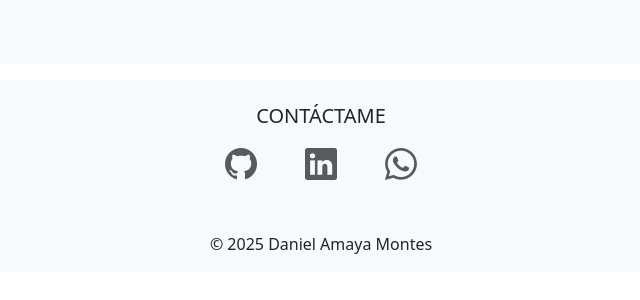
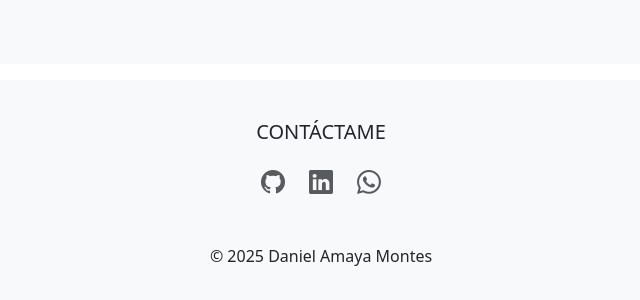
Before and after one commit to MONTESDANIEL/LibraryProject, a React (Vite) app: page /statistics in a window 1280 px wide. Shown: the part 824-1124 px from the top of the page, without its empty margins (319-959 px from the left). Before the commit the page ends 1096 px from the top, so only its background shows below. Built offline with nearby package versions, Linux system fonts and the light colour scheme.

Commit message:
reafactor: Ajustes para la visualización del Footer

```diff
--- a/src/components/Footer.tsx
+++ b/src/components/Footer.tsx
@@ -1,24 +1,24 @@
 const Footer = () => {
     return (
-        <footer className="bg-body-tertiary">
+        <footer className="bg-body-tertiary p-3">
 
             <div className="container p-3 justify-content-center">
                 <div className="d-flex flex-column align-items-center p-2">
-                    <h5 className="text-uppercase">Contáctame</h5>
-                    <div className="d-flex flex-row align-items-center gap-5 flex-wrap p-1 text-muted">
+                    <h5 className="text-uppercase mb-3">Contáctame</h5>
+                    <div className="d-flex flex-row align-items-center gap-4 flex-wrap p-1 text-muted">
                         <a href="https://github.com/MONTESDANIEL" target="_blank" rel="noopener noreferrer"
                             className="text-reset">
-                            <i className="bi bi-github fs-2"></i>
+                            <i className="bi bi-github fs-4"></i>
                         </a>
                         <a href="https://www.linkedin.com/in/daniel-amaya-montes-30a09a294?utm_source=share&utm_campaign=share_via&utm_content=profile&utm_medium=android_app"
                             target="_blank"
                             rel="noopener noreferrer"
                             className="text-reset">
-                            <i className="bi bi-linkedin fs-2"></i>
+                            <i className="bi bi-linkedin fs-4"></i>
                         </a>
                         <a href="https://wa.me/3054171043" target="_blank" rel="noopener noreferrer"
                             className="text-reset">
-                            <i className="bi bi-whatsapp fs-2"></i>
+                            <i className="bi bi-whatsapp fs-4"></i>
                         </a>
                     </div>
                 </div>
```
